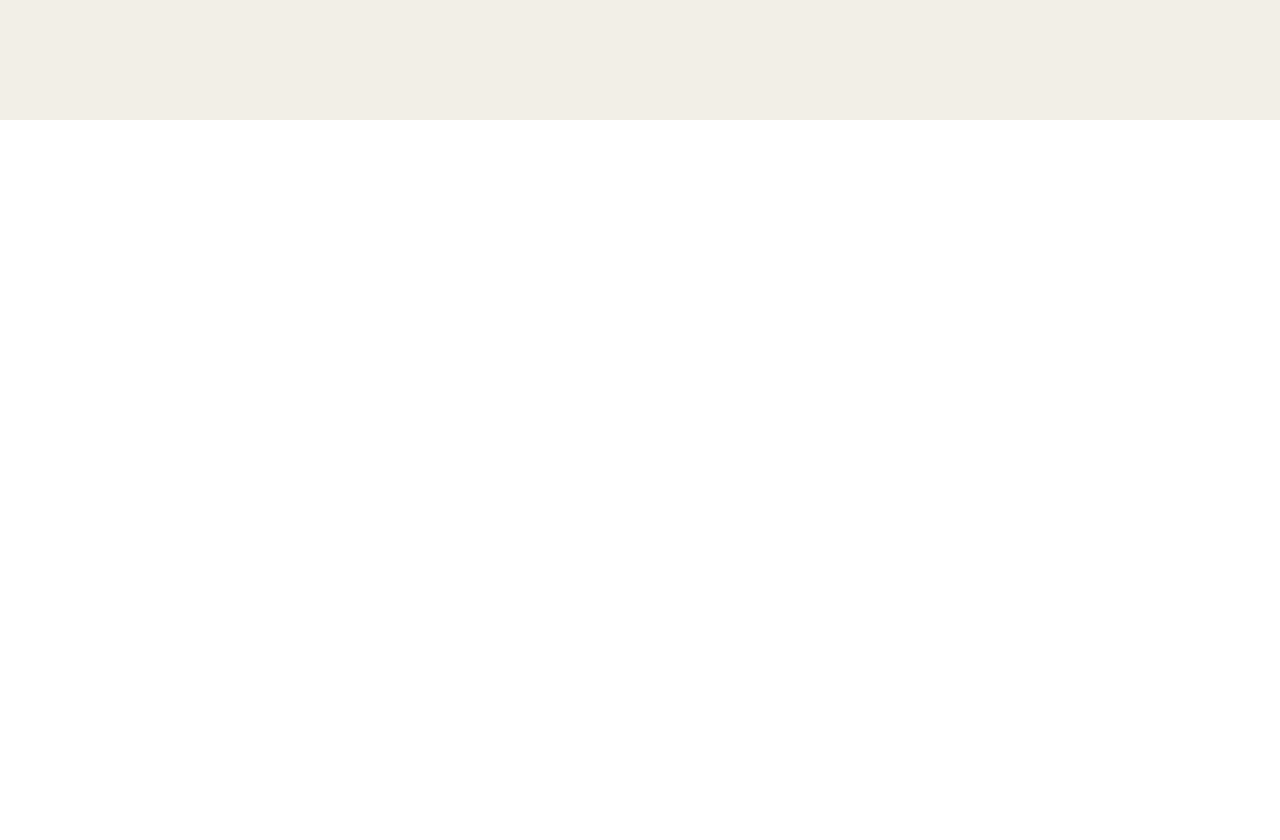
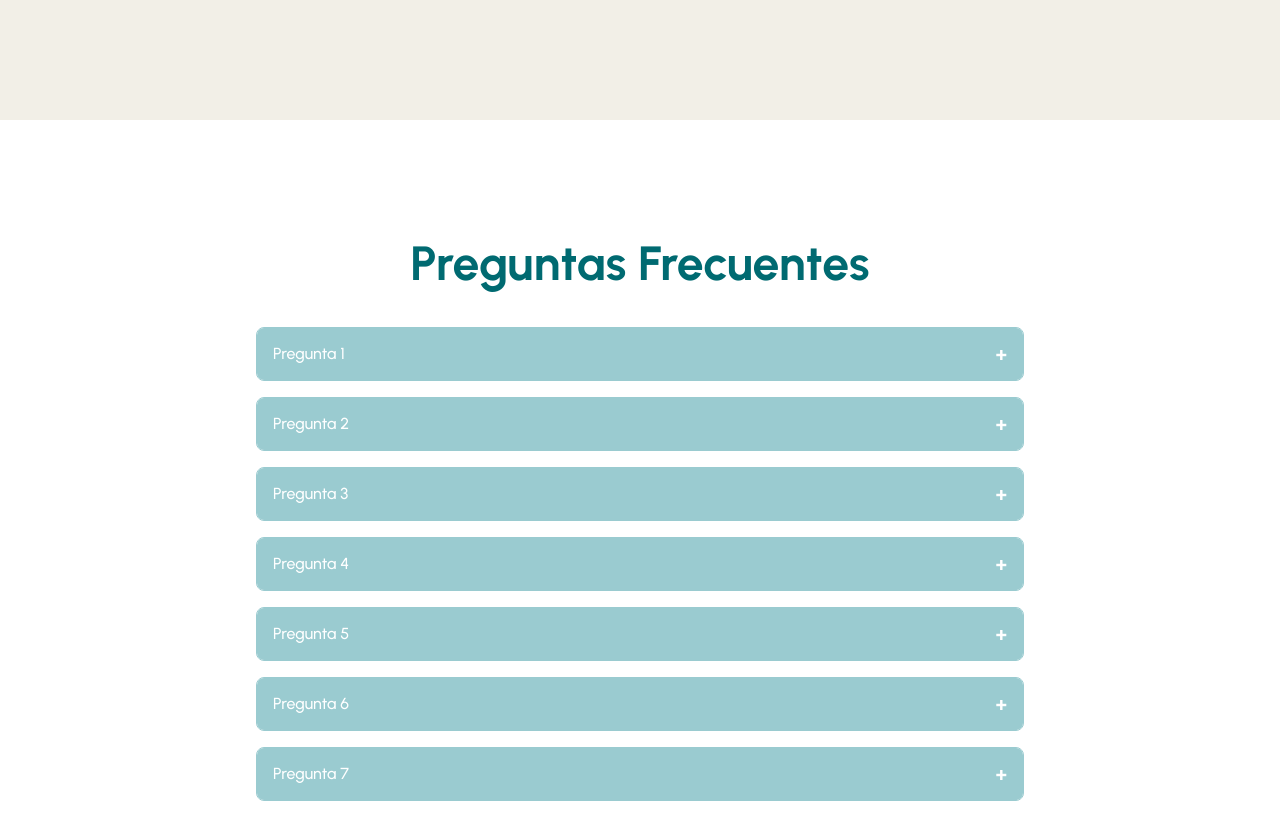
Before and after one commit to jaavispeed/educuida, a React (Vite) app: page / in a window 1280 px wide. Shown: the part 680-1520 px from the top of the page. Before the commit the page ends 800 px from the top, so only its background shows below. Built offline with nearby package versions, Linux system fonts and the light colour scheme.

Commit message:
Preguntas frecuentes

```diff
--- a/src/App.jsx
+++ b/src/App.jsx
@@ -1,9 +1,11 @@
+import QuestionsFrequently from "./components/QuestionsFrequently.jsx"
 import { AppRouter } from "./routes/AppRouter.jsx"
 
 function App() {
   return (
     <>
       <AppRouter />
+      <QuestionsFrequently />
     </>
   )
 }
--- /dev/null
+++ b/src/components/QuestionsFrequently.jsx
@@ -0,0 +1,44 @@
+import { useState } from "react";
+import { QuestionsFrequentlyData } from "../data/QuestionsFrequently.js";
+
+const QuestionsFrequently = () => {
+  const [openIndex, setOpenIndex] = useState(null);
+
+  const toggleIndex = (index) => {
+    setOpenIndex(openIndex === index ? null : index);
+  };
+
+  return (
+    <section className="bg-white py-10 px-4 min-h-screen flex items-center justify-center">
+      <div className="w-full max-w-3xl">
+        <h2 className="text-4xl sm:text-5xl font-bold text-center text-[#006A71] mb-10">
+          Preguntas Frecuentes
+        </h2>
+        <div className="space-y-4">
+          {QuestionsFrequentlyData.map((item, index) => (
+            <div key={index} className="border border-[#9ACBD0] rounded-lg overflow-hidden">
+              <button
+                onClick={() => toggleIndex(index)}
+                className="w-full flex items-center justify-between px-4 py-3 bg-[#9ACBD0] hover:bg-[#48A6A7] text-white font-medium transition duration-300"
+              >
+                {item.question}
+                <span className="text-xl font-bold">
+                  {openIndex === index ? "−" : "+"}
+                </span>
+              </button>
+              <div
+                className={`px-4 overflow-hidden transition-all duration-300 ease-in-out ${
+                  openIndex === index ? "max-h-40 py-3" : "max-h-0"
+                } text-[#006A71] bg-[#F2EFE7]`}
+              >
+                {item.response}
+              </div>
+            </div>
+          ))}
+        </div>
+      </div>
+    </section>
+  );
+};
+
+export default QuestionsFrequently;
--- /dev/null
+++ b/src/data/QuestionsFrequently.js
@@ -0,0 +1,31 @@
+
+export const QuestionsFrequentlyData = [
+    {
+        question: "Pregunta 1",
+        response: "Respuesta 1",
+    },
+    {
+        question: "Pregunta 2",
+        response: "Respuesta 2",
+    },
+    {
+        question: "Pregunta 3",
+        response: "Respuesta 3",
+    },
+    {
+        question: "Pregunta 4",
+        response: "Respuesta 4",
+    },
+    {
+        question: "Pregunta 5",
+        response: "Respuesta 5",
+    },
+    {
+        question: "Pregunta 6",
+        response: "Respuesta 6",
+    },
+    {
+        question: "Pregunta 7",
+        response: "Respuesta 7",
+    }
+]
--- a/src/routes/AppRouter.jsx
+++ b/src/routes/AppRouter.jsx
@@ -1,5 +1,5 @@
 import { BrowserRouter, Navigate, Route, Routes } from "react-router"
-import Home from '../components/Home.jsx'
+import Home from '../components/home.jsx'
 
 
 export const AppRouter = () => {
```
